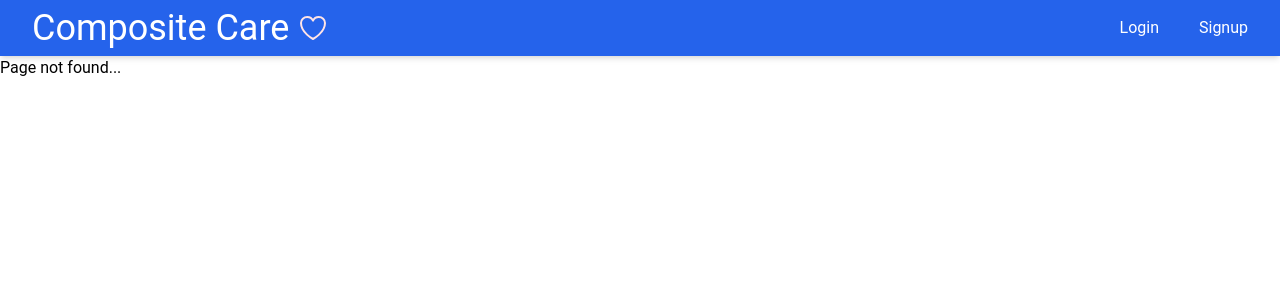
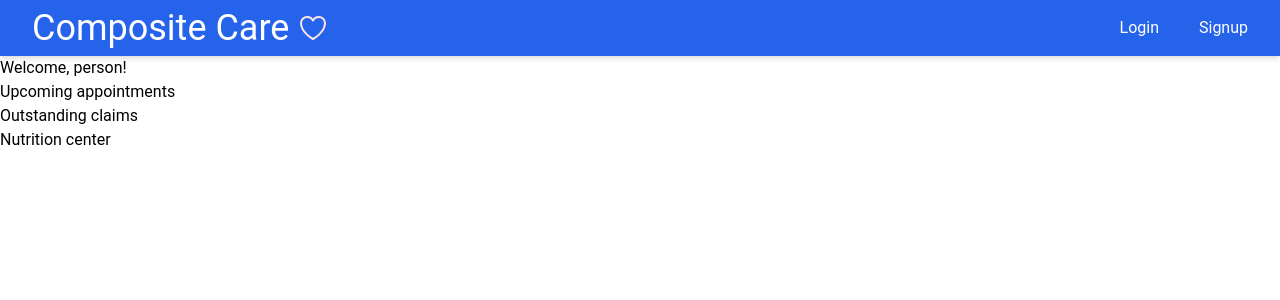
Before and after one commit to yth-3/P3-Frontend, a React (Create React App) app: page /dashboard in a window 1280 px wide. Before the commit this address had no page. Shown: the top 300 px of the page. Built offline with nearby package versions, Linux system fonts and the light colour scheme.

Commit message:
add unfinished patient dashboard

```diff
--- a/src/components/Router.tsx
+++ b/src/components/Router.tsx
@@ -1,6 +1,7 @@
 import { Route, Routes } from 'react-router-dom';
 import LandingPage from '../pages/LandingPage';
 import NotFoundPage from '../pages/NotFoundPage';
+import PatientDashboard from '../pages/PatientDashboard';
 import Layout from './Layout';
 
 export default function Router() {
@@ -8,6 +9,7 @@ export default function Router() {
     <Routes>
       <Route path="/" element={<Layout />}>
         <Route index element={<LandingPage />} />
+        <Route path="/dashboard" element={<PatientDashboard />} />
         <Route path="*" element={<NotFoundPage />} />
       </Route>
     </Routes>
--- /dev/null
+++ b/src/pages/PatientDashboard.tsx
@@ -0,0 +1,10 @@
+export default function PatientDashboard() {
+  return (
+    <>
+      <h2>Welcome, person!</h2>
+      <section>Upcoming appointments</section>
+      <section>Outstanding claims</section>
+      <section>Nutrition center</section>
+    </>
+  )
+}
```
